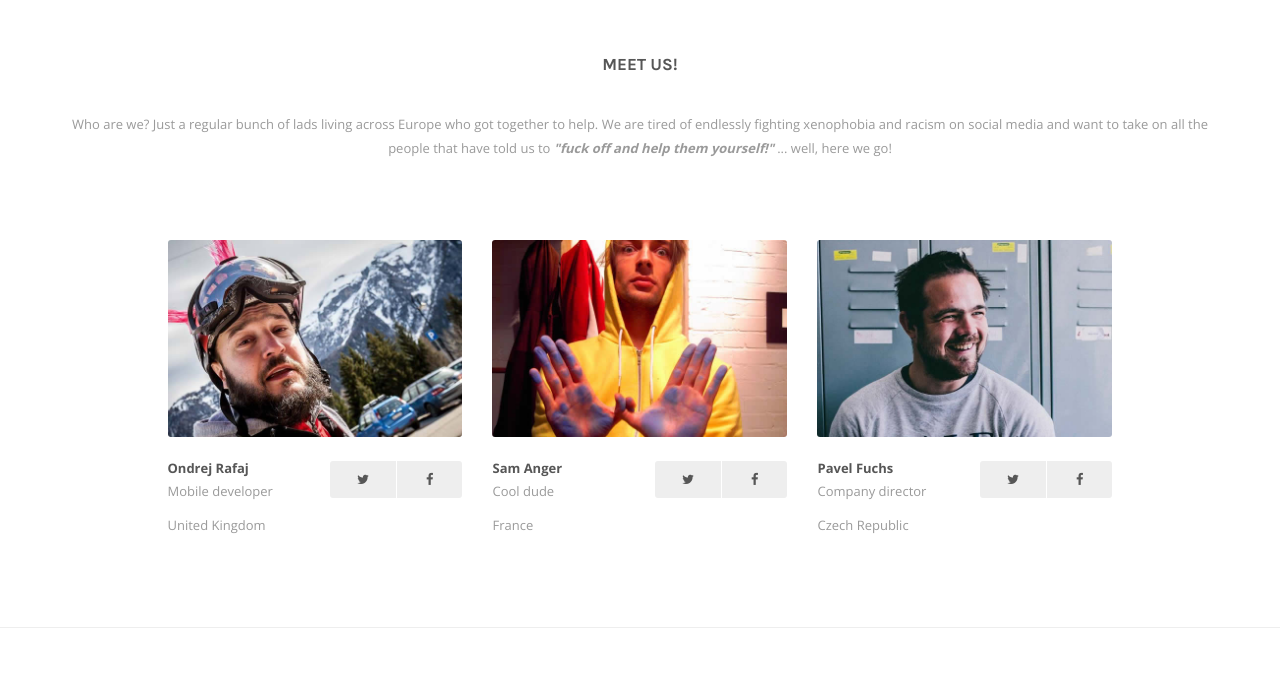
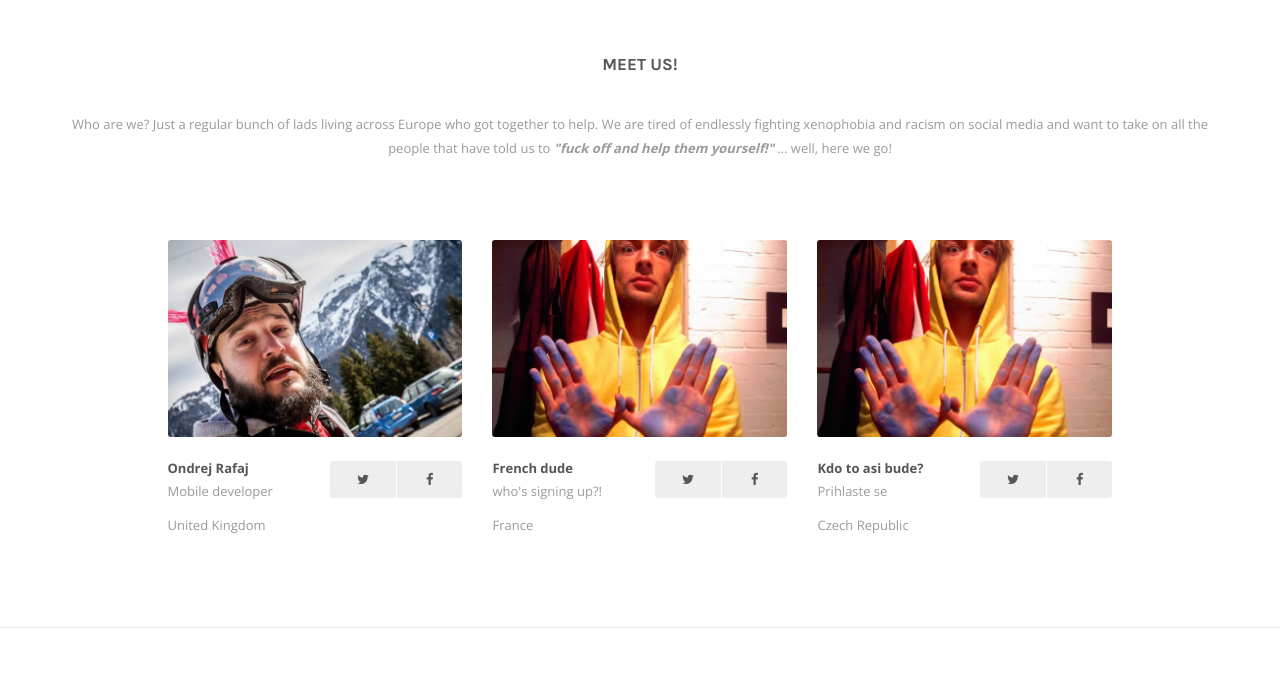
Before and after one commit to rafiki270/givewithsmile.org, a PHP site: page / in a window 1280 px wide. Shown: the part 4013-4711 px from the top of the page. Run offline with PHP 8.4, Linux system fonts and the light colour scheme; some libraries are stand-ins or nearby versions.

Commit message:
removing people

```diff
--- a/index.php
+++ b/index.php
@@ -675,8 +675,8 @@
 										</div>
 										<div class="row">
 											<div class="col-md-6">
-												<div class="team-item__name">Sam Anger</div>
-												<div class="team-item__position">Cool dude</div>
+												<div class="team-item__name">French dude</div>
+												<div class="team-item__position">who's signing up?!</div>
 												<div class="team-item__position">France</div>
 											</div>
 											<div class="col-md-6">
@@ -684,7 +684,7 @@
 													<a class="team-item-contact__link" href="#">
 														<i class="fa fa-twitter"></i>
 													</a>
-													<a class="team-item-contact__link team-item-contact__link_facebook" href="https://www.facebook.com/grutten.fru">
+													<a class="team-item-contact__link team-item-contact__link_facebook" href="#">
 														<i class="fa fa-facebook"></i>
 													</a>
 													<div class="clearfix"></div>
@@ -697,20 +697,20 @@
 								<div class="col-xs-6 col-sm-4">
 									<div class="team__item">
 										<div class="team-item__img">
-											<img src="img/team_3.jpg" class="img-responsive" alt="Pavel Fuchs, manGoWeb">
+											<img src="img/team_2.jpg" class="img-responsive" alt="...">
 										</div>
 										<div class="row">
 											<div class="col-md-6">
-												<div class="team-item__name">Pavel Fuchs</div>
-												<div class="team-item__position">Company director</div>
+												<div class="team-item__name">Kdo to asi bude?</div>
+												<div class="team-item__position">Prihlaste se</div>
 												<div class="team-item__position">Czech Republic</div>
 											</div>
 											<div class="col-md-6">
 												<div class="team-item__contact">
-													<a class="team-item-contact__link" href="https://twitter.com/pavelfuchs">
+													<a class="team-item-contact__link" href="#">
 														<i class="fa fa-twitter"></i>
 													</a>
-													<a class="team-item-contact__link team-item-contact__link_facebook" href="https://www.facebook.com/fuchspavel">
+													<a class="team-item-contact__link team-item-contact__link_facebook" href="#">
 														<i class="fa fa-facebook"></i>
 													</a>
 													<div class="clearfix"></div>
```
